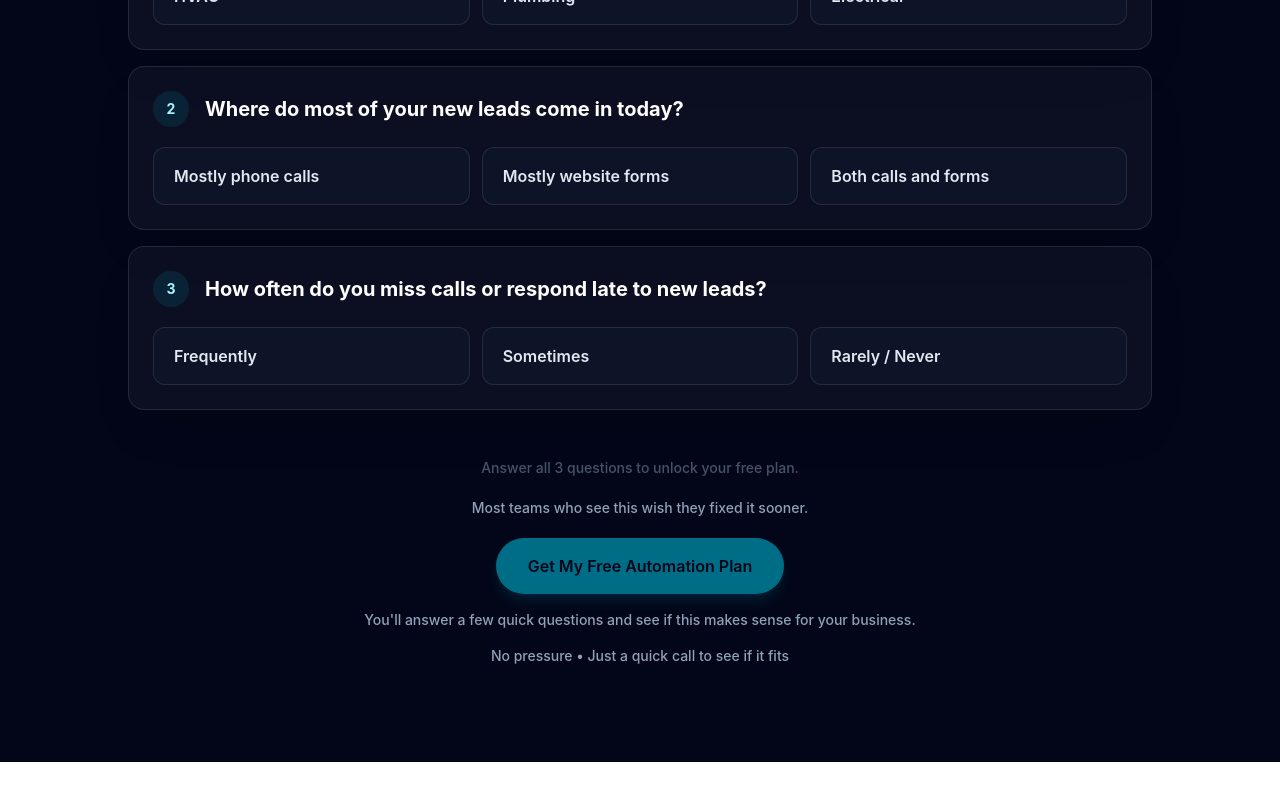
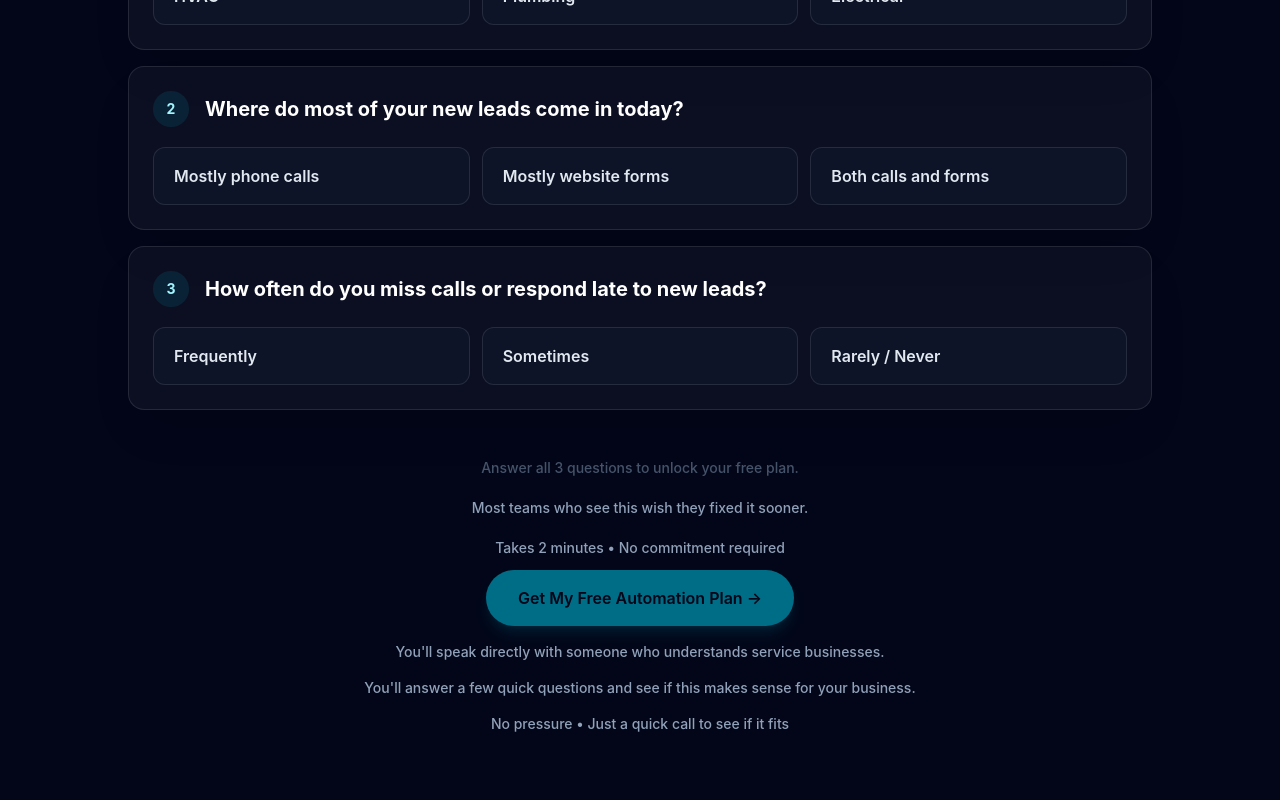
Before and after one commit to VjekoTRW/ai-agency-lead-capture, a React (Vite) app: page / in a window 1280 px wide. Shown: the part 3181-3981 px from the top of the page. Before the commit the page ends 3943 px from the top, so only its background shows below. Built offline with nearby package versions, Linux system fonts and the light colour scheme.

Commit message:
improved CTA booking experience

```diff
--- a/src/App.tsx
+++ b/src/App.tsx
@@ -398,6 +398,9 @@ function App() {
             <p className="mb-5 text-sm font-medium text-slate-400">
               Most teams who see this wish they fixed it sooner.
             </p>
+            <p className="mb-3 text-sm font-medium text-slate-400">
+              Takes 2 minutes &bull; No commitment required
+            </p>
             <a
               href="https://calendly.com/your-link"
               target="_blank"
@@ -408,14 +411,18 @@ function App() {
                 disabled={!isAssessmentComplete}
                 className={`rounded-full bg-cyan-400 px-8 py-4 text-base font-semibold text-slate-950 shadow-lg shadow-cyan-400/20 transition-all duration-200 focus:outline-none focus:ring-2 focus:ring-cyan-300 focus:ring-offset-2 focus:ring-offset-slate-950 ${
                   isAssessmentComplete
-                    ? 'hover:scale-105 hover:bg-cyan-300 hover:brightness-110 hover:shadow-cyan-400/30'
+                    ? 'hover:scale-105 hover:bg-cyan-300 hover:brightness-110 hover:shadow-xl hover:shadow-cyan-400/35'
                     : 'cursor-not-allowed opacity-50'
                 }`}
               >
-                Get My Free Automation Plan
+                Get My Free Automation Plan -&gt;
               </button>
             </a>
           </div>
+          <p className="mt-4 text-center text-sm font-medium text-slate-400">
+            You&apos;ll speak directly with someone who understands service
+            businesses.
+          </p>
           <p className="mt-4 text-center text-sm font-medium text-slate-400">
             You&apos;ll answer a few quick questions and see if this makes
             sense for your business.
```
